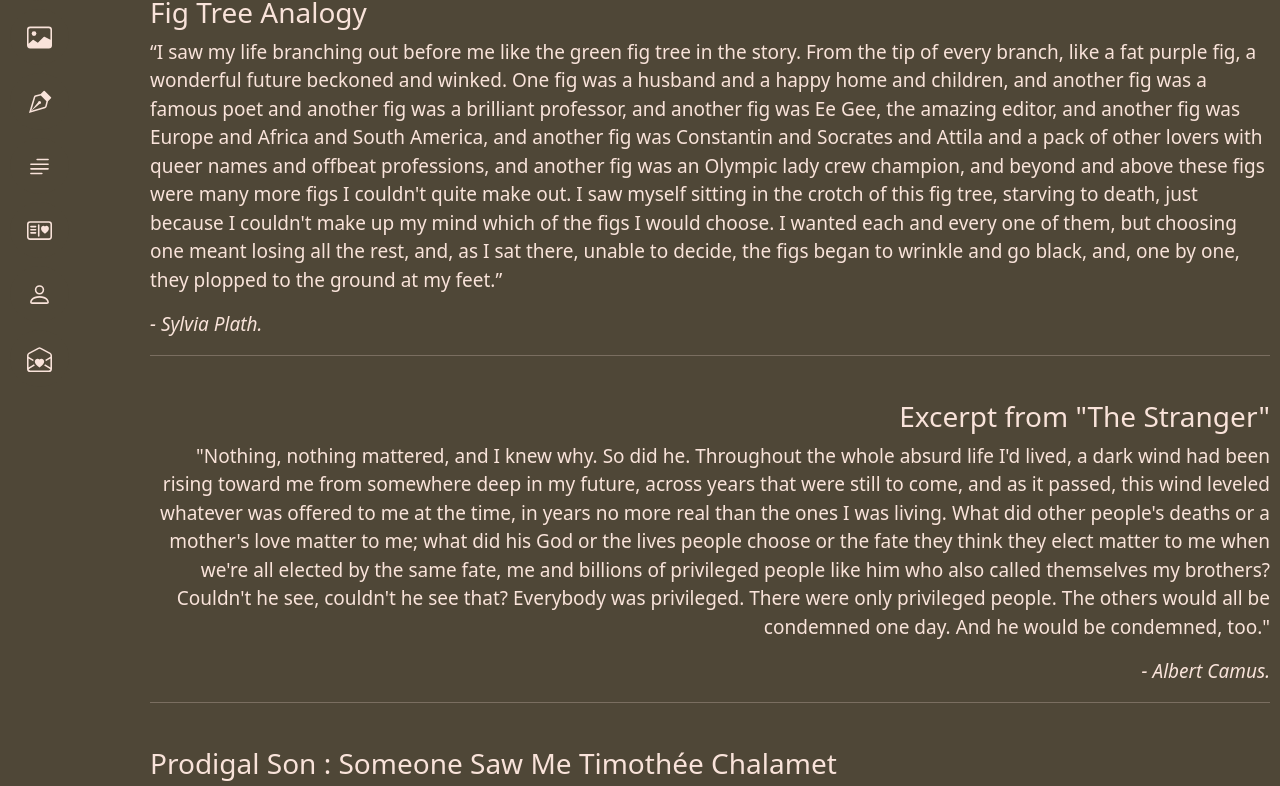
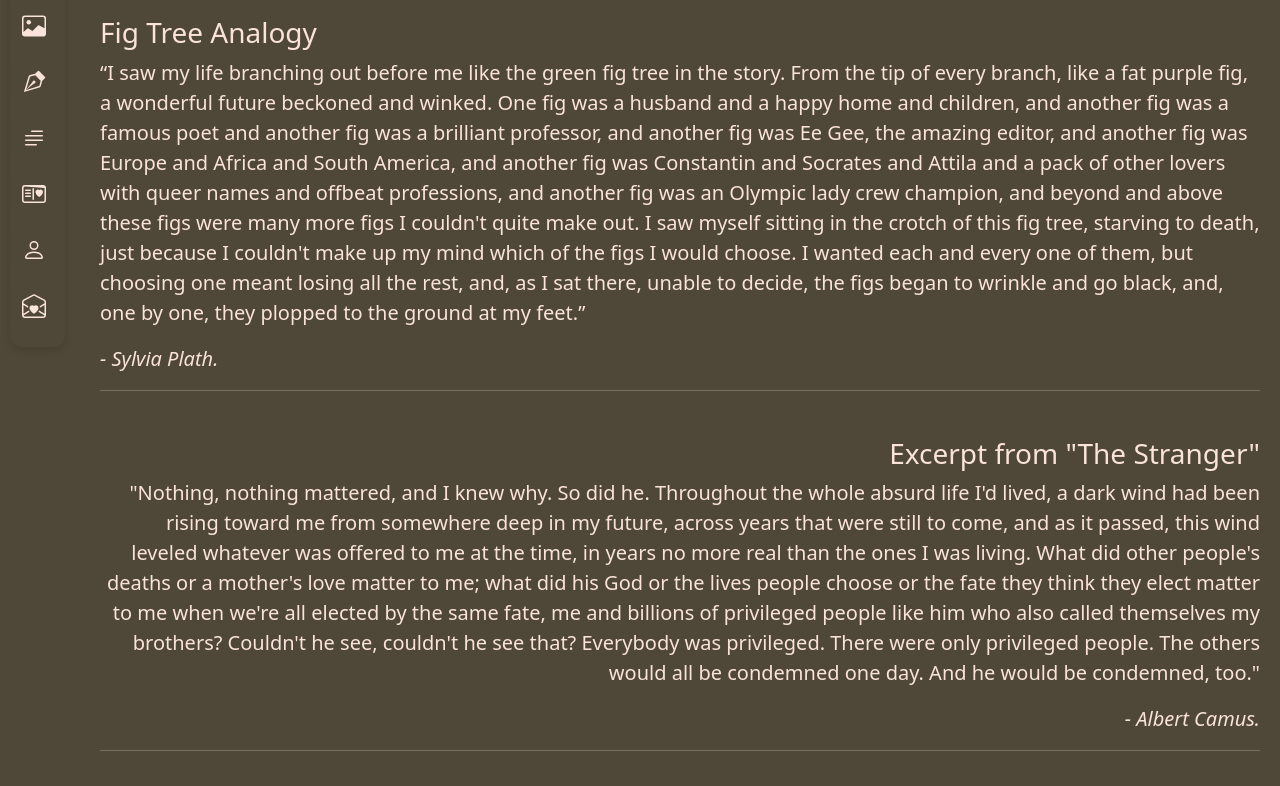
Before and after one commit to ambassadorsCoders/Marble, a plain HTML site: page Prose.html in a window 1280 px wide. Shown: the part 85-871 px from the top of the page. Drawn offline with nearby package versions, Linux system fonts and the light colour scheme.

Commit message:
Update Prose.html

```diff
--- a/Prose.html
+++ b/Prose.html
@@ -6,85 +6,167 @@
     <title>Prose</title>
     <link rel="stylesheet" href="style.css">
     <link href="https://cdn.jsdelivr.net/npm/bootstrap@5.3.3/dist/css/bootstrap.min.css" rel="stylesheet" integrity="sha384-QWTKZyjpPEjISv5WaRU9OFeRpok6YctnYmDr5pNlyT2bRjXh0JMhjY6hW+ALEwIH" crossorigin="anonymous">
-     <link rel="icon" type="image/png" href="fav-MARBLE.jpg">
+
     <style>
-.sidenav{
-      width: 100px;
+      .sidenav {
+          width: 55px;
           position: fixed;
           z-index: 1;
           top: 20px;
           left: 10px;
-       background:#4f4737;
+          background-color: #4f4737;
           overflow-x: hidden;
           padding: 10px 0;
+          border-radius: 12px;
+          transition: width 0.3s ease;
+          box-shadow: 0 4px 8px rgba(0, 0, 0, 0.1);
       }
 
-.sidenav .btn{
-    padding: 15px 17px;
+      .sidenav:hover {
+          width: 120px;
+          background-color: #f9e3da;
+      }
+
+      .sidenav .btn {
+          padding: 12px;
           fill: #f9e3da;
+          color:#4f4737;
           background-color: #4f4737;
-    border-radius: 100%;
-    border-style: none;
-    display: block;
+          border-radius: 40px;
+          border: none;
+          display: flex;
+          align-items: center;
+          justify-content: center;
           margin-bottom: 8px;
+          height: 48px;
+          cursor: pointer;
+          transition: background-color 0.3s ease, fill 0.3s ease;
+          position: relative;
+      }
+
+      .sidenav .btn:hover {
+          fill: #4f4737;
+          background-color: #f9e3da;
+      }
+
+      .sidenav .btn svg {
+          width: 24px;
+          height: 24px;
+      }
+
+      .sidenav .btn span {
+          margin-left: 10px;
+          white-space: nowrap;
+          opacity: 0;
+          transition: opacity 0.3s ease;
+          font-weight: 500;
+          color: #f9e3da;
+      }
+
+      .sidenav:hover .btn span {
+          opacity: 1;
+      }
+
+      .sidenav:hover .btn:hover span{
+          color: #4f4737;
+        }
+
+      .sidenav .btn a {
+          color: inherit;
+          text-decoration: none;
+          display: flex;
+          align-items: center;
+          justify-content: center;
+          width: 100%;
+          height: 100%;
+      }
+
+      @media screen and (max-height: 450px) {
+          .sidenav {
+              padding-top: 15px;
+          }
+
+          .sidenav .btn {
+              padding: 12px;
+          }
       }
 
     .content {
       margin-left: 140px;
-  font-size: 19px;
+      font-size: 20px;
       padding: 0px 10px;
-}
-
-@media screen and (max-height: 450px) {
-  .sidenav {padding-top: 15px;}
-  .sidenav .btn {font-size: 18px;}
-}
-
-.btn:hover{
-    fill: #4f4737;
-    background: #f9e3da;
     }
 
 </style>
 </head>
+
 <body class="bgc">
 
+
   <div class="sidenav">
-
-    <button class="btn" title="Home"> <a href="index.html"> <i><svg xmlns="http://www.w3.org/2000/svg" width="25" height="25" class="bi bi-house-heart" viewBox="0 0 16 16">
+    <button class="btn" title="Home">
+        <a href="index.html">
+            <i><svg xmlns="http://www.w3.org/2000/svg" width="25" height="25" class="bi bi-house-heart" viewBox="0 0 16 16">
                     <path d="M8 6.982C9.664 5.309 13.825 8.236 8 12 2.175 8.236 6.336 5.309 8 6.982"/>
                     <path d="M8.707 1.5a1 1 0 0 0-1.414 0L.646 8.146a.5.5 0 0 0 .708.707L2 8.207V13.5A1.5 1.5 0 0 0 3.5 15h9a1.5 1.5 0 0 0 1.5-1.5V8.207l.646.646a.5.5 0 0 0 .708-.707L13 5.793V2.5a.5.5 0 0 0-.5-.5h-1a.5.5 0 0 0-.5.5v1.293zM13 7.207V13.5a.5.5 0 0 1-.5.5h-9a.5.5 0 0 1-.5-.5V7.207l5-5z"/>
- </svg></i></a></button>
-
-  <button class="btn" title="Gallery"> <a href="Gallery.html"> <i><svg xmlns="http://www.w3.org/2000/svg" width="25" height="25" class="bi bi-image" viewBox="0 0 16 16">
+                </svg></i>
+            <span>Home</span>
+        </a>
+    </button>
+    <button class="btn" title="Gallery">
+        <a href="Gallery.html">
+            <i><svg xmlns="http://www.w3.org/2000/svg" width="25" height="25" class="bi bi-image" viewBox="0 0 16 16">
                     <path d="M6.002 5.5a1.5 1.5 0 1 1-3 0 1.5 1.5 0 0 1 3 0"/>
                     <path d="M2.002 1a2 2 0 0 0-2 2v10a2 2 0 0 0 2 2h12a2 2 0 0 0 2-2V3a2 2 0 0 0-2-2zm12 1a1 1 0 0 1 1 1v6.5l-3.777-1.947a.5.5 0 0 0-.577.093l-3.71 3.71-2.66-1.772a.5.5 0 0 0-.63.062L1.002 12V3a1 1 0 0 1 1-1z"/>
-  </svg></i></a></button>
-
-<button class="btn" title="Poetry"><a href="Poetry.html"> <i><svg xmlns="http://www.w3.org/2000/svg" width="25" height="25" class="bi bi-vector-pen" viewBox="0 0 16 16">
+                </svg></i>
+            <span>Gallery</span>
+        </a>
+    </button>
+    <button class="btn" title="Poetry">
+        <a href="Poetry.html">
+            <i><svg xmlns="http://www.w3.org/2000/svg" width="25" height="25" class="bi bi-vector-pen" viewBox="0 0 16 16">
                     <path fill-rule="evenodd" d="M10.646.646a.5.5 0 0 1 .708 0l4 4a.5.5 0 0 1 0 .708l-1.902 1.902-.829 3.313a1.5 1.5 0 0 1-1.024 1.073L1.254 14.746 4.358 4.4A1.5 1.5 0 0 1 5.43 3.377l3.313-.828zm-1.8 2.908-3.173.793a.5.5 0 0 0-.358.342l-2.57 8.565 8.567-2.57a.5.5 0 0 0 .34-.357l.794-3.174-3.6-3.6z"/>
                     <path fill-rule="evenodd" d="M2.832 13.228 8 9a1 1 0 1 0-1-1l-4.228 5.168-.026.086z"/>
-  </svg></i></a></button>
-
-<button class="btn" title="Prose"> <i><svg xmlns="http://www.w3.org/2000/svg" width="25" height="25" class="bi bi-text-paragraph" viewBox="0 0 16 16">
+                </svg></i>
+            <span>Poetry</span>
+        </a>
+    </button>
+    <button class="btn" title="Prose">
+        <a href="Prose.html">
+            <i><svg xmlns="http://www.w3.org/2000/svg" width="25" height="25" class="bi bi-text-paragraph" viewBox="0 0 16 16">
                     <path fill-rule="evenodd" d="M2 12.5a.5.5 0 0 1 .5-.5h7a.5.5 0 0 1 0 1h-7a.5.5 0 0 1-.5-.5m0-3a.5.5 0 0 1 .5-.5h11a.5.5 0 0 1 0 1h-11a.5.5 0 0 1-.5-.5m0-3a.5.5 0 0 1 .5-.5h11a.5.5 0 0 1 0 1h-11a.5.5 0 0 1-.5-.5m4-3a.5.5 0 0 1 .5-.5h7a.5.5 0 0 1 0 1h-7a.5.5 0 0 1-.5-.5"/>
-  </svg></i></a></button>
-
-<button class="btn" title="Journal"><a href="Journal.html"> <i><svg xmlns="http://www.w3.org/2000/svg" width="25" height="25" class="bi bi-postcard-heart" viewBox="0 0 16 16">
+                </svg></i>
+            <span>Prose</span>
+        </a>
+    </button>
+    <button class="btn" title="Journal">
+        <a href="Journal.html">
+            <i><svg xmlns="http://www.w3.org/2000/svg" width="25" height="25" class="bi bi-postcard-heart" viewBox="0 0 16 16">
                     <path d="M8 4.5a.5.5 0 0 0-1 0v7a.5.5 0 0 0 1 0zm3.5.878c1.482-1.42 4.795 1.392 0 4.622-4.795-3.23-1.482-6.043 0-4.622M2.5 5a.5.5 0 0 0 0 1h3a.5.5 0 0 0 0-1zm0 2a.5.5 0 0 0 0 1h3a.5.5 0 0 0 0-1zm0 2a.5.5 0 0 0 0 1h3a.5.5 0 0 0 0-1z"/>
-    <path fill-rule="evenodd" d="M0 4a2 2 0 0 1 2-2h12a2 2 0 0 1 2 2v8a2 2 0 0 1-2 2H2a2 2 0 0 1-2-2zm2-1a1 1 0 0 0-1 1v8a1 1 0 0 0 1 1h12a1 1 0 0 0 1-1V4a1 1 0 0 0-1-1z"/>
-  </svg></i></a></button>
-
-<button class="btn" title="About"> <a href="About.html"> <i><svg xmlns="http://www.w3.org/2000/svg" width="25" height="25" class="bi bi-person" viewBox="0 0 16 16">
+                    <path fill-rule="evenodd" d="M0 4a2 2 0 0 1 2-2h12a2 2 0 0 1 2 2v8a2 2 0 0 1-2 2H2a2 2 0 0 1-2-2zm2-1a1 1 0 0 0-1 1v8a1 1 0 0 0 1 1h12a1 1 0 0 0 1-1V4a1 0 0 0-1-1z"/>
+                </svg></i>
+            <span>Journal</span>
+        </a>
+    </button>
+    <button class="btn" title="About">
+        <a href="About.html">
+            <i><svg xmlns="http://www.w3.org/2000/svg" width="25" height="25" class="bi bi-person" viewBox="0 0 16 16">
                     <path d="M8 8a3 3 0 1 0 0-6 3 3 0 0 0 0 6m2-3a2 2 0 1 1-4 0 2 2 0 0 1 4 0m4 8c0 1-1 1-1 1H3s-1 0-1-1 1-4 6-4 6 3 6 4m-1-.004c-.001-.246-.154-.986-.832-1.664C11.516 10.68 10.289 10 8 10s-3.516.68-4.168 1.332c-.678.678-.83 1.418-.832 1.664z"/>
-  </svg></i></a></button>
-
-<button class="btn" title="Contact"> <a href="Contact.html"> <i><svg xmlns="http://www.w3.org/2000/svg" width="25" height="25" class="bi bi-envelope-open-heart" viewBox="0 0 16 16">
+                </svg></i>
+            <span>About</span>
+        </a>
+    </button>
+    <button class="btn" title="Contact">
+        <a href="Contact.html">
+            <i><svg xmlns="http://www.w3.org/2000/svg" width="25" height="25" class="bi bi-envelope-open-heart" viewBox="0 0 16 16">
                     <path fill-rule="evenodd" d="M8.47 1.318a1 1 0 0 0-.94 0l-6 3.2A1 1 0 0 0 1 5.4v.817l3.235 1.94a2.8 2.8 0 0 0-.233 1.027L1 7.384v5.733l3.479-2.087q.224.414.558.83l-4.002 2.402A1 1 0 0 0 2 15h12a1 1 0 0 0 .965-.738l-4.002-2.401q.334-.418.558-.831L15 13.117V7.383l-3.002 1.801a2.8 2.8 0 0 0-.233-1.026L15 6.217V5.4a1 1 0 0 0-.53-.882zM7.06.435a2 2 0 0 1 1.882 0l6 3.2A2 2 0 0 1 16 5.4V14a2 2 0 0 1-2 2H2a2 2 0 0 1-2-2V5.4a2 2 0 0 1 1.059-1.765zM8 7.993c1.664-1.711 5.825 1.283 0 5.132-5.825-3.85-1.664-6.843 0-5.132"/>
-  </svg></i></a></button>
+                </svg></i>
+            <span>Contact</span>
+        </a>
+    </button>
 </div>
 
-<div class="content">
+<div style="margin-left: 80px; padding: 20px;" class="content">
 
     <div>
         <h1 align="center">PROSE</h1>
```
Lines whose indentation alone changed are shown as unchanged.
